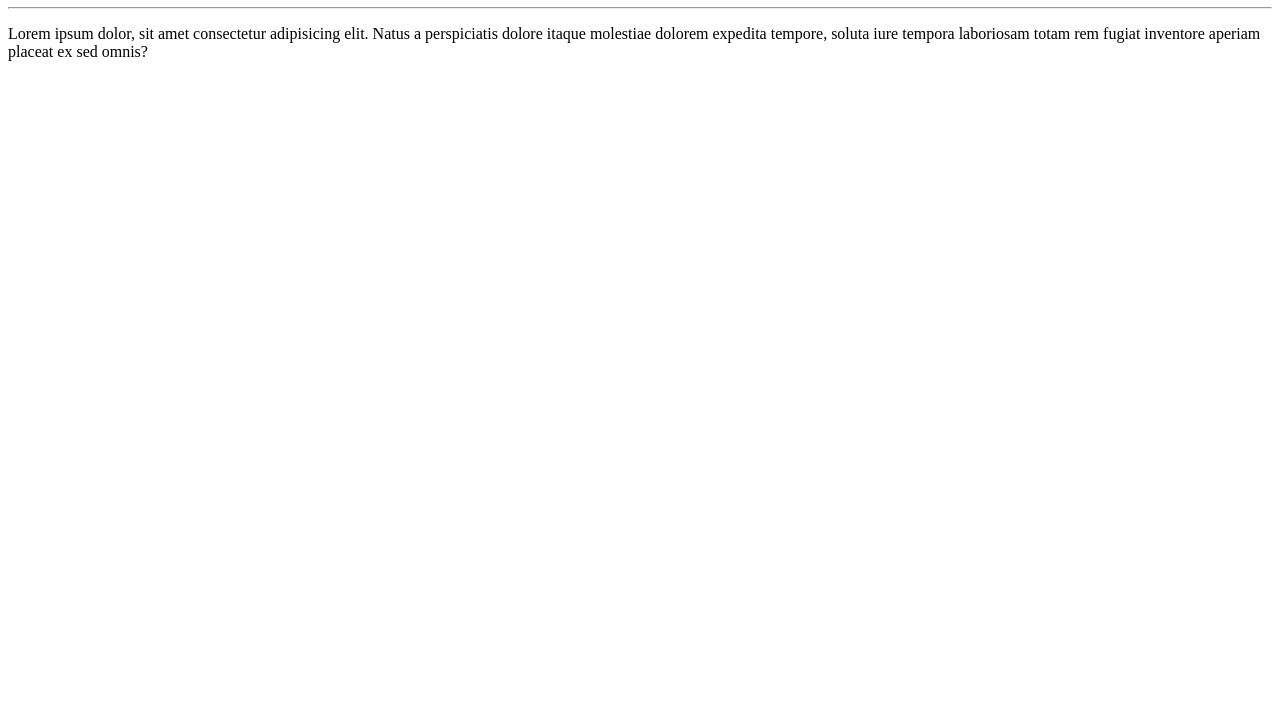
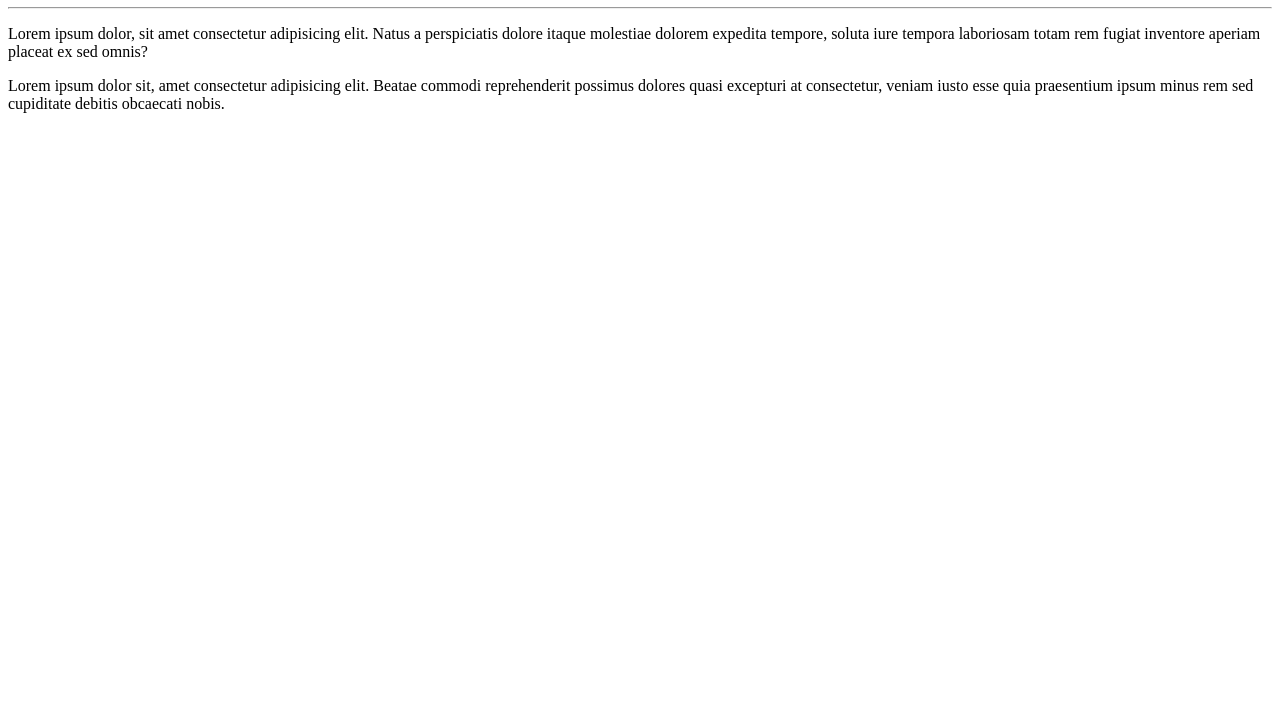
Before and after one commit to arthurbrunnoEAC/Ola-Mundo, a plain HTML site: page site-exemplo/index.html in a window 1280 px wide. Shown: the part 73-800 px from the top of the page. Drawn offline with Linux system fonts and the light colour scheme.

Commit message:
adicionei um parágrafo

```diff
--- a/site-exemplo/index.html
+++ b/site-exemplo/index.html
@@ -9,5 +9,6 @@
     <h1>Olá, Mundo!</h1>
     <hr>
     <p>Lorem ipsum dolor, sit amet consectetur adipisicing elit. Natus a perspiciatis dolore itaque molestiae dolorem expedita tempore, soluta iure tempora laboriosam totam rem fugiat inventore aperiam placeat ex sed omnis?</p>
+    <p>Lorem ipsum dolor sit, amet consectetur adipisicing elit. Beatae commodi reprehenderit possimus dolores quasi excepturi at consectetur, veniam iusto esse quia praesentium ipsum minus rem sed cupiditate debitis obcaecati nobis.</p>
 </body>
 </html>
```
